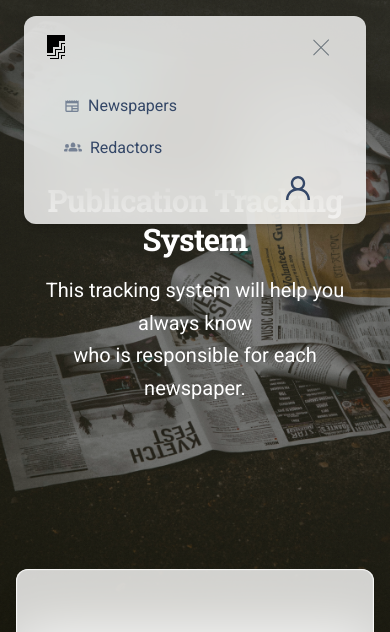
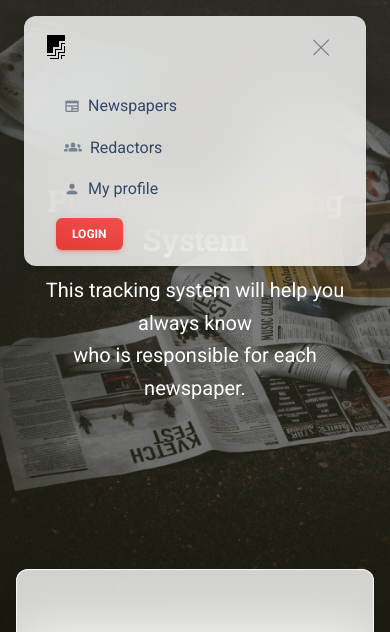
Before and after one commit to buhova/publication-tracking-system, a Django app: page / in a window 390 px wide, after a click that opens the changed part. Shown: the top 632 px of the page. Run offline with Django 5.2, Linux system fonts and the light colour scheme; data that the repository does not hold is empty; some libraries are stand-ins or nearby versions.

Commit message:
feat(navigation): update logic and style for desktop and mobile views

```diff
--- a/templates/includes/navigation.html
+++ b/templates/includes/navigation.html
@@ -31,41 +31,62 @@
                   </a>
                 </li>
 
-                <li class="nav-item dropdown dropdown-hover mx-3 ms-lg-auto my-auto">
+                <!-- For desktop versions -->
+                <li class="nav-item dropdown dropdown-hover mx-3 ms-lg-auto my-auto d-none d-lg-block">
                   <a class="nav-link nav-link-icon ps-2 d-flex cursor-pointer align-items-center me-2">
                     <img src="{{ ASSETS_ROOT }}/img/profile-icon.svg" alt="profile-icon" class="icon icon-outline icon-xs ms-auto ms-md-2">
                   </a>
-{#                  {% url 'home:redactor-detail' pk=redactor.id %}#}
                   <div class="dropdown-menu dropdown-menu-animation ms-n3 p-3 border-radius-xl mt-0 mt-lg-3" aria-labelledby="dropdownMenuPages">
                     <div class="d-none d-lg-block">
-                      <a href="#" class="dropdown-item border-radius-md">
+                      {% if request.user.is_authenticated %}
+                        <a href="{{ user.get_absolute_url }}" class="dropdown-item border-radius-md">
                         <span>My profile</span>
-                      </a>
-                      <a href="/sign-in.html" class="btn btn-sm bg-gradient-danger mb-0 me-1 mt-2 mt-md-0 dropdown-item border-radius-md">
-                        <span>Sign In</span>
-                      </a>
-                    </div>
-                    <div class="d-lg-none">
-                      <a href="#" class="dropdown-item border-radius-md">
+                        </a>
+
+                        <form method="post" action="{% url 'logout' %}">
+                          {% csrf_token %}
+                          <button type="submit" class="btn btn-sm bg-gradient-danger mb-0 me-1 mt-2 mt-md-0 dropdown-item border-radius-md">
+                            Logout
+                          </button>
+                        </form>
+                      {% else %}
+                        <a href="{% url 'login' %}" class="dropdown-item border-radius-md">
                         <span>My profile</span>
-                      </a>
-                      <a href="/sign-in.html" class="btn btn-sm bg-gradient-primary  mb-0 me-1 mt-2 mt-md-0 dropdown-item border-radius-md">
-                        <span>Sign In</span>
-                      </a>
+                        </a>
+
+                        <a href="{% url 'login' %}" class="btn btn-sm bg-gradient-danger mb-0 me-1 mt-2 mt-md-0 dropdown-item border-radius-md">
+                          <span>Login</span>
+                        </a>
+                      {% endif %}
                     </div>
                   </div>
                 </li>
 
-                {% if request.user.is_authenticated %}
-                  <li class="nav-item ms-lg-auto">
-                    <a class="nav-link nav-link-icon me-2"
-                      href="{% url 'logout' %}">
-                      <i class="fa fa-sign-out me-1"></i>
-                      <p class="d-inline text-sm z-index-1 font-weight-bold" data-bs-toggle="tooltip" data-bs-placement="bottom" title="Sign OUT">Logout</p>
+                <!-- For mobile versions -->
+                <li class="nav-item ms-lg-auto d-block d-lg-none mx-3">
+                  {% if request.user.is_authenticated %}
+                    <a href="{{ user.get_absolute_url }}" class="nav-link d-flex align-items-center text-md ps-2">
+                    <i class="material-icons opacity-6 me-2 text-md">person</i>
+                    <span>My profile</span>
                     </a>
-                  </li>
-                {% endif %}
 
+                    <form method="post" action="{% url 'logout' %}">
+                      {% csrf_token %}
+                      <button type="submit" class="btn btn-sm bg-gradient-danger mb-0 me-1 mt-2 mt-md-0 border-radius-md">
+                        Logout
+                      </button>
+                    </form>
+                  {% else %}
+                    <a href="{% url 'login' %}" class="nav-link d-flex align-items-center text-md ps-2">
+                    <i class="material-icons opacity-6 me-2 text-md">person</i>
+                    <span>My profile</span>
+                  </a>
+
+                    <a href="{% url 'login' %}" class="btn btn-sm bg-gradient-danger mb-0 me-1 mt-2 mt-md-0 border-radius-md">
+                      <span>Login</span>
+                    </a>
+                  {% endif %}
+                </li>
               </ul>
             </div>
           </div>
```
